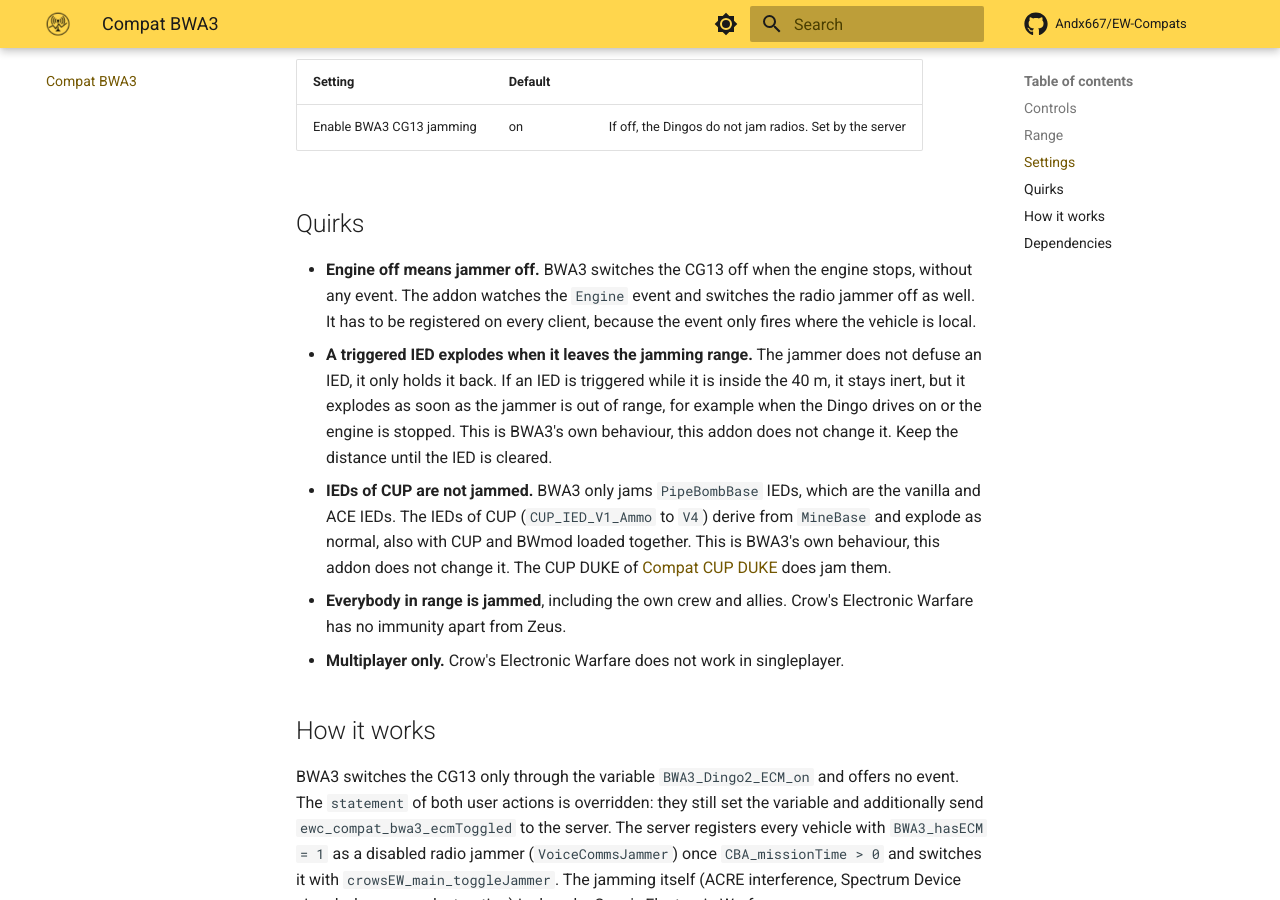
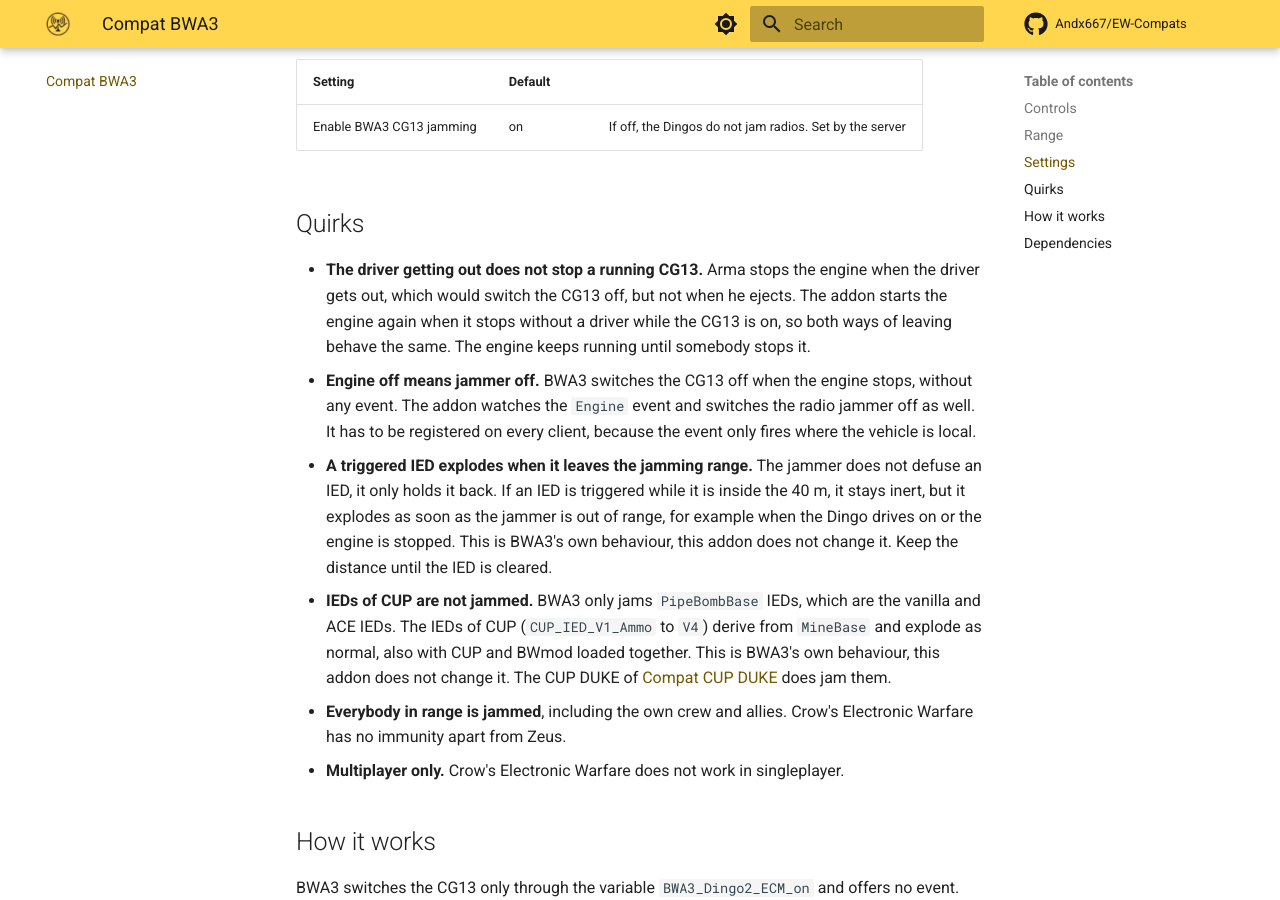
Before and after one commit to Andx667/EW-Compats, an MkDocs documentation site: the page built from docs/compat-bwa3.md, in a window 1280 px wide and 900 px high, scrolled down 950 px. Built offline with MkDocs 1.6.1 and Material for MkDocs 9.7.7, drawn with Linux system fonts in a browser that asks for light colours; plug-ins that fetch from the network failed and are left out; comment, search, counter and statistics services are not loaded.

Commit message:
Keep the Dingo engine running when the driver gets out with the CG13 on
Fixes #30

Co-Authored-By: Claude Sonnet 5.5 <noreply@anthropic.com>

```diff
--- a/docs/compat-bwa3.md
+++ b/docs/compat-bwa3.md
@@ -29,6 +29,7 @@ The 40 m is the IED jammer radius hardcoded in BWA3. The falloff band is 1.5 tim
 
 ## Quirks
 
+- **The driver getting out does not stop a running CG13.** Arma stops the engine when the driver gets out, which would switch the CG13 off, but not when he ejects. The addon starts the engine again when it stops without a driver while the CG13 is on, so both ways of leaving behave the same. The engine keeps running until somebody stops it.
 - **Engine off means jammer off.** BWA3 switches the CG13 off when the engine stops, without any event. The addon watches the `Engine` event and switches the radio jammer off as well. It has to be registered on every client, because the event only fires where the vehicle is local.
 - **A triggered IED explodes when it leaves the jamming range.** The jammer does not defuse an IED, it only holds it back. If an IED is triggered while it is inside the 40 m, it stays inert, but it explodes as soon as the jammer is out of range, for example when the Dingo drives on or the engine is stopped. This is BWA3's own behaviour, this addon does not change it. Keep the distance until the IED is cleared.
 - **IEDs of CUP are not jammed.** BWA3 only jams `PipeBombBase` IEDs, which are the vanilla and ACE IEDs. The IEDs of CUP (`CUP_IED_V1_Ammo` to `V4`) derive from `MineBase` and explode as normal, also with CUP and BWmod loaded together. This is BWA3's own behaviour, this addon does not change it. The CUP DUKE of [Compat CUP DUKE](compat-cup-duke.md) does jam them.
```
Also changed, not shown: CHANGELOG.md (+1 -0 lines), addons/compat_bwa3/README.md (+1 -1 lines), 1 other file.
